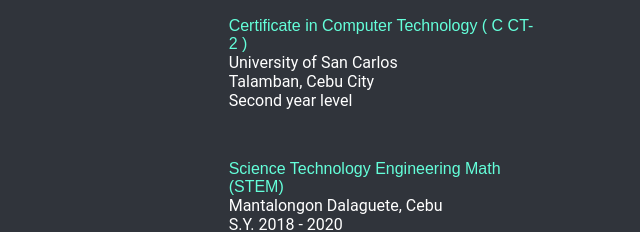
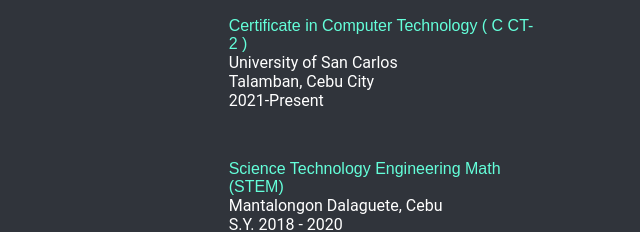
Before and after one commit to jovanieD/jovanieD.github.io, a plain HTML site: page index.html in a window 1280 px wide. Shown: the part 1072-1304 px from the top of the page, 640-1280 px from the left. Drawn offline with Linux system fonts and the light colour scheme; a web font is replaced by a local one.

Commit message:
Update index.html

```diff
--- a/index.html
+++ b/index.html
@@ -150,7 +150,7 @@
                                 <p class="title">Certificate in Computer Technology  ( C CT-2 )</p>
                                 <p>University of San Carlos</p>
                                 <p>Talamban, Cebu City</p>
-                                <p>Second year level</p>
+                                <p>2021-Present</p>
                             </div>
                         </div>
                         <div class="education">
```
